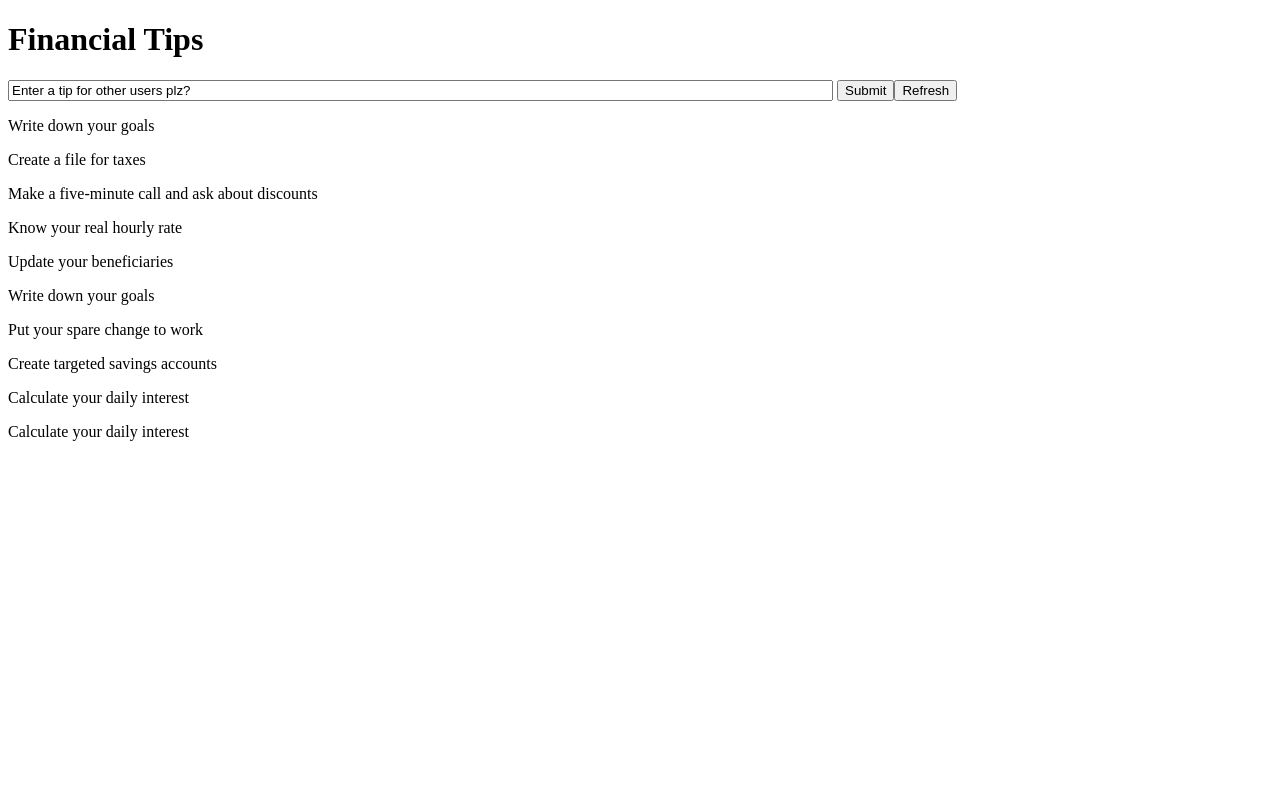
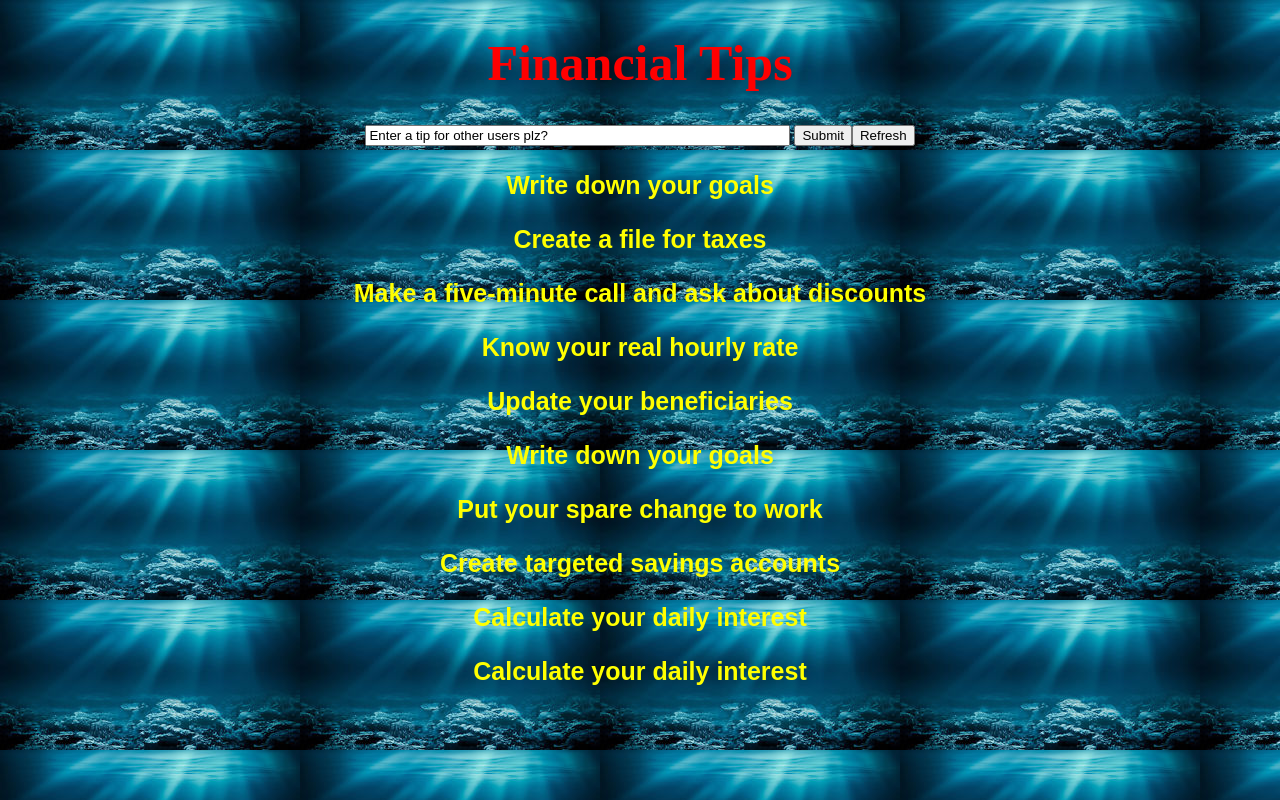
Before and after one commit to ambush8/Foney, a plain HTML site: page 2019firebase/public/Screen5.html in a window 1280 px wide. Drawn offline with Linux system fonts and the light colour scheme.

Commit message:
edited and created css file for screen5.html

```diff
--- a/2019firebase/public/Screen5.html
+++ b/2019firebase/public/Screen5.html
@@ -1,19 +1,22 @@
 <!DOCTYPE html>
 <html>
   <head>
-      <h1>Financial Tips</h1>
-      <input id = "tips" type = "text"  value = "Enter a tip for other users plz?" size = "100px">
+    <link rel="stylesheet" href="style.css">
+        <h1 style="font-size:50px; text-align:center; color:red;"><span style="background-image: "fishtank.jpg";"> Financial Tips</span></h1>
+      <div id = "centerthis">
+      <input id = "tips" type = "text"  value = "Enter a tip for other users plz?" size = "50px">
       <button id = "submit" onclick= "newTip();">Submit</button><button id = "submit" onclick= "refresh();">Refresh</button>
-      <p id = "tip1">Tip1</p>
-      <p id = "tip2">Tip2</p>
-      <p id = "tip3">Tip3</p>
-      <p id = "tip4">Tip4</p>
-      <p id = "tip5">Tip5</p>
-      <p id = "tip6">Tip6</p>
-      <p id = "tip7">Tip7</p>
-      <p id = "tip8">Tip8</p>
-      <p id = "tip9">Tip9</p>
-      <p id = "tip10">Tip10</p>
+    </div>
+      <p id = "tip1" style="font-weight: bold;">Tip1</p>
+      <p id = "tip2" style="font-weight: bold;">Tip2</p>
+      <p id = "tip3" style="font-weight: bold;">Tip3</p>
+      <p id = "tip4" style="font-weight: bold;">Tip4</p>
+      <p id = "tip5" style="font-weight: bold;">Tip5</p>
+      <p id = "tip6" style="font-weight: bold;">Tip6</p>
+      <p id = "tip7" style="font-weight: bold;">Tip7</p>
+      <p id = "tip8" style="font-weight: bold;">Tip8</p>
+      <p id = "tip9" style="font-weight: bold;">Tip9</p>
+      <p id = "tip10" style="font-weight: bold;">Tip10</p>
 
      <script>
          var tips = ["List out your debt","Pay more than the minimum on your credit card","Calculate your daily interest","Automate your savings","Do an annual review","Write down your goals","Have a no-spend day","Set up alerts","Create a file for taxes","Plan fast meals","Up your retirement contribution","Use cash in certain budget categories","Create an anti-budget","Make a five-minute call and ask about discounts","Update your beneficiaries","Check your credit report","Check your credit score","Go digital","Know your real hourly rate","Calculate your net worth","Sign up for autopay on your debt","Create targeted savings accounts","Monitor spending","Unsubscribe from sales emails","Find out if you need a raise","Start saving for the holidays now","Find investment opportunities anywhere","Put your spare change to work","Adjust your tax withholding","Sell unwanted goods","Tweak your budget for the new year"];
@@ -52,5 +55,7 @@
      </script>
 
 </head>
+<body>
+</body>
 </html>
 <!--Have the input box export to append to a list then on multible output texts have it randomly show a bunch of tips inside the list. Update every 30 seconds to 2 minutes-->
--- /dev/null
+++ b/2019firebase/public/style.css
@@ -0,0 +1,124 @@
+<style type="text/css">
+
+h1 {
+  color: blue;
+  font-size: 45px;
+  font-family: verdana;
+  text-align: center;
+}
+
+head{
+  background-image: url('fishtank.jpg');
+
+}
+
+body{
+  background-image: url('fishtank.jpg');
+
+}
+
+/*p {
+  text-align: center;
+  color: yellow;
+  font-size: 25px;
+  font-family:fantasy;
+  font-weight: bold;
+  font-weight: 900;
+} */
+
+#tip1{
+    text-align: center;
+    color: yellow;
+    font-size: 25px;
+    font-family:fantasy;
+    font-weight: bold;
+    font-weight: 900;
+  }
+
+#tip2{
+
+    text-align: center;
+    color: yellow;
+    font-size: 25px;
+    font-family:fantasy;
+    font-weight: bold;
+    font-weight: 900;
+  }
+
+#tip3{
+
+    text-align: center;
+    color: yellow;
+    font-size: 25px;
+    font-family:fantasy;
+    font-weight: bold;
+    font-weight: 900;
+
+}
+
+#tip4{text-align: center;
+color: yellow;
+font-size: 25px;
+font-family:fantasy;
+font-weight: bold;
+font-weight: 900;
+}
+
+#tip5{text-align: center;
+color: yellow;
+font-size: 25px;
+font-family:fantasy;
+font-weight: bold;
+font-weight: 900;
+}
+
+#tip6 {
+  text-align: center;
+  color: yellow;
+  font-size: 25px;
+  font-family:fantasy;
+  font-weight: bold;
+  font-weight: 900;
+}
+
+#tip7 {
+  text-align: center;
+  color: yellow;
+  font-size: 25px;
+  font-family:fantasy;
+  font-weight: bold;
+  font-weight: 900;
+}
+
+#tip8 {
+  text-align: center;
+  color: yellow;
+  font-size: 25px;
+  font-family:fantasy;
+  font-weight: bold;
+  font-weight: 900;
+}
+
+#tip9 {
+  text-align: center;
+  color: yellow;
+  font-size: 25px;
+  font-family:fantasy;
+  font-weight: bold;
+  font-weight: 900;
+}
+
+#tip10 {
+  text-align: center;
+  color: yellow;
+  font-size: 25px;
+  font-family:fantasy;
+  font-weight: bold;
+  font-weight: 900;
+}
+
+
+
+#centerthis {
+  text-align: center;
+}
```
Also changed, not shown: feedback.html (added, +74 -0 lines), givefeedback.js (added, +22 -0 lines), 2019firebase/public/fishtank.jpg (added), 2 other files.
